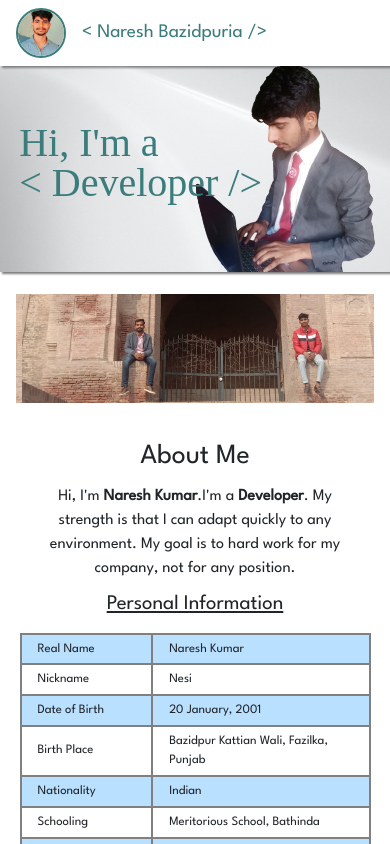
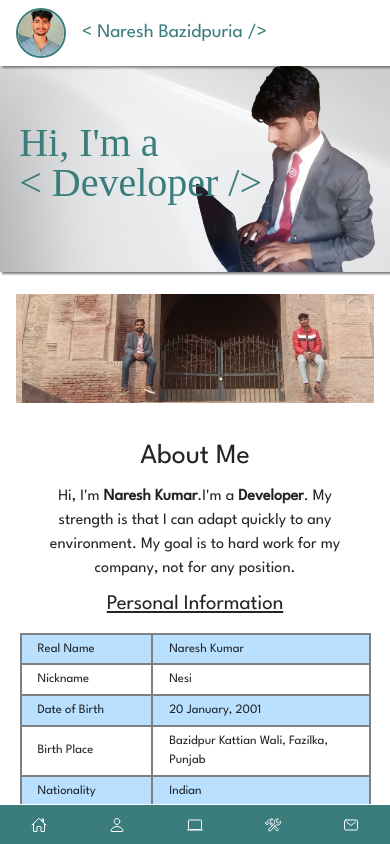
Before and after one commit to Nareshbazidpuria/NB-React, a React (Create React App) app: page / in a window 390 px wide. Shown: the top 844 px of the page. Built offline with nearby package versions, Linux system fonts and the light colour scheme; a web font is replaced by a local one.

Commit message:
bottom nan

```diff
--- /dev/null
+++ b/src/components/bottomNav/index.js
@@ -0,0 +1,16 @@
+import React from 'react'
+import './style.css';
+
+const BottomNav = () => {
+  return (
+    <div className='bottomNav'>
+      <a href='#home' className="bottomHome"><ion-icon name="home-outline"></ion-icon></a>
+      <a href='#about' className="bottomAbout"><ion-icon name="person-outline"></ion-icon></a>
+      <a href='#projects' className="bottomProjects"><ion-icon name="laptop-outline"></ion-icon></a>
+      <a href='#skills' className="bottomSkills"><ion-icon name="construct-outline"></ion-icon></a>
+      <a href='#contactUs' className="bottomContactUs"><ion-icon name="mail-outline"></ion-icon></a>
+    </div>
+  )
+}
+
+export default BottomNav
--- /dev/null
+++ b/src/components/bottomNav/style.css
@@ -0,0 +1,34 @@
+.bottomNav {
+  display: none;
+}
+
+@media screen and (max-width: 550px) {
+  .bottomNav {
+    display: flex;
+    background-color: #3b7c7c;
+    border-top: 1px solid #fff;
+    position: fixed;
+    bottom: 0;
+    width: 100vw;
+  }
+
+  .bottomNav>a {
+    color: #fff;
+    height: 10vw;
+    display: flex;
+    align-items: center;
+    justify-content: center;
+    width: 16%;
+    transition: all .5s ease;
+    margin: 0 2%;
+  }
+
+  .active, .bottomNav>a:hover {
+    color: #3b7c7c !important;
+    background-color: #fff;
+    border-radius: 50rem;
+    height: 10vw !important;
+    position: relative;
+    bottom: 4vw;
+  }
+}
--- a/src/components/footeR/style.css
+++ b/src/components/footeR/style.css
@@ -33,6 +33,7 @@
     width: 100vw !important;
     height: 20rem !important;
     flex-direction: column;
+    margin-bottom: 10vw;
   }
   .social{
     border-top: 1px solid #fff;
--- a/src/components/sideBar/index.js
+++ b/src/components/sideBar/index.js
@@ -10,6 +10,7 @@ import Navbar from '../navigationBar';
 import About from '../abouT';
 import Projects from '../projectS';
 import Skills from '../skillS';
+import BottomNav from '../bottomNav';
 function getItem(label, key, icon) {
   return {
     key,
@@ -69,6 +70,7 @@ const Sidebar = () => {
       <Skills width={collapsed ? '80px' : '256px'} />
       <ContactUs width={collapsed ? '80px' : '256px'} />
       <Footer width={collapsed ? '80px' : '256px'} />
+      <BottomNav />
     </>
   );
 };
```
